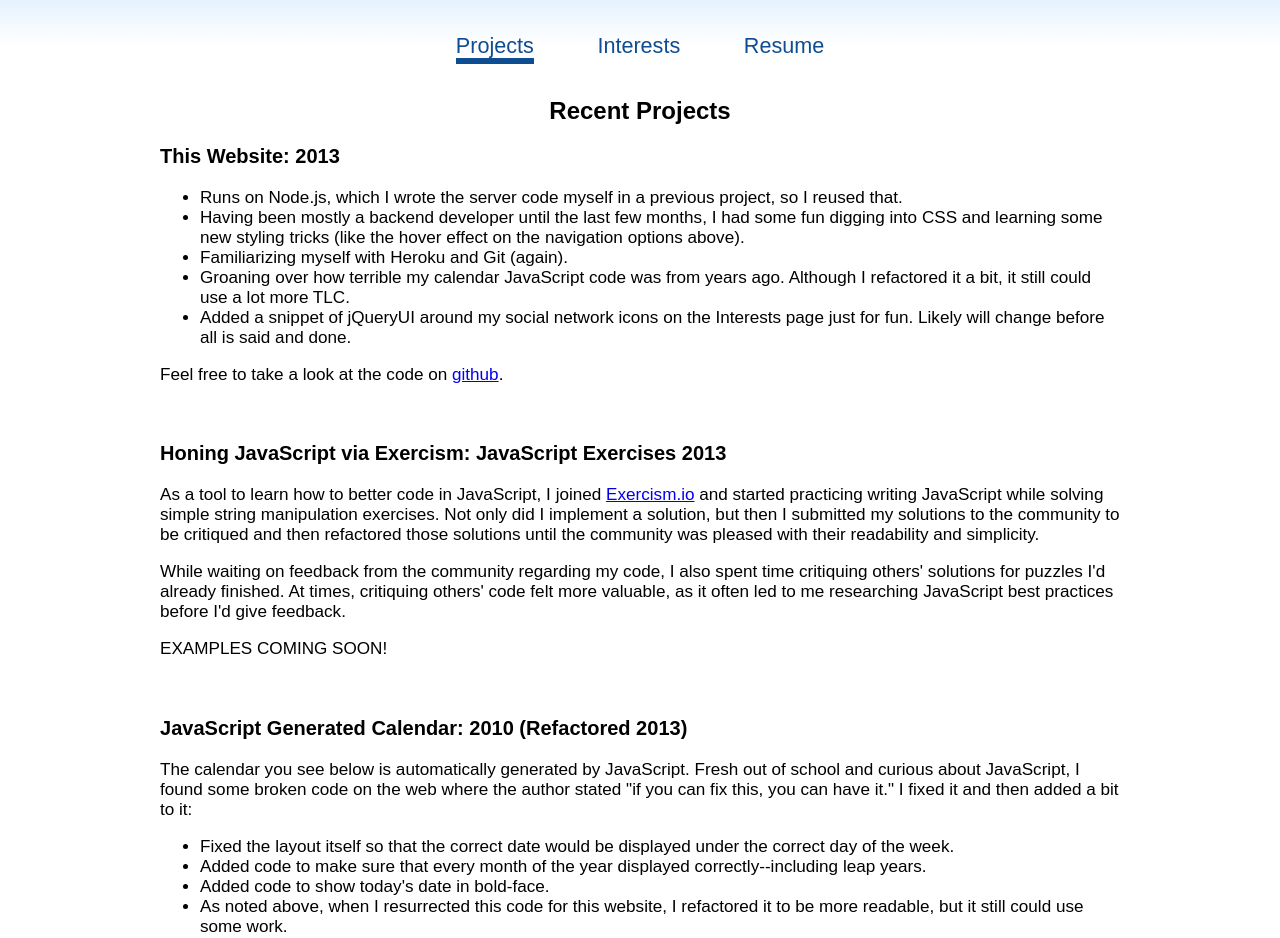
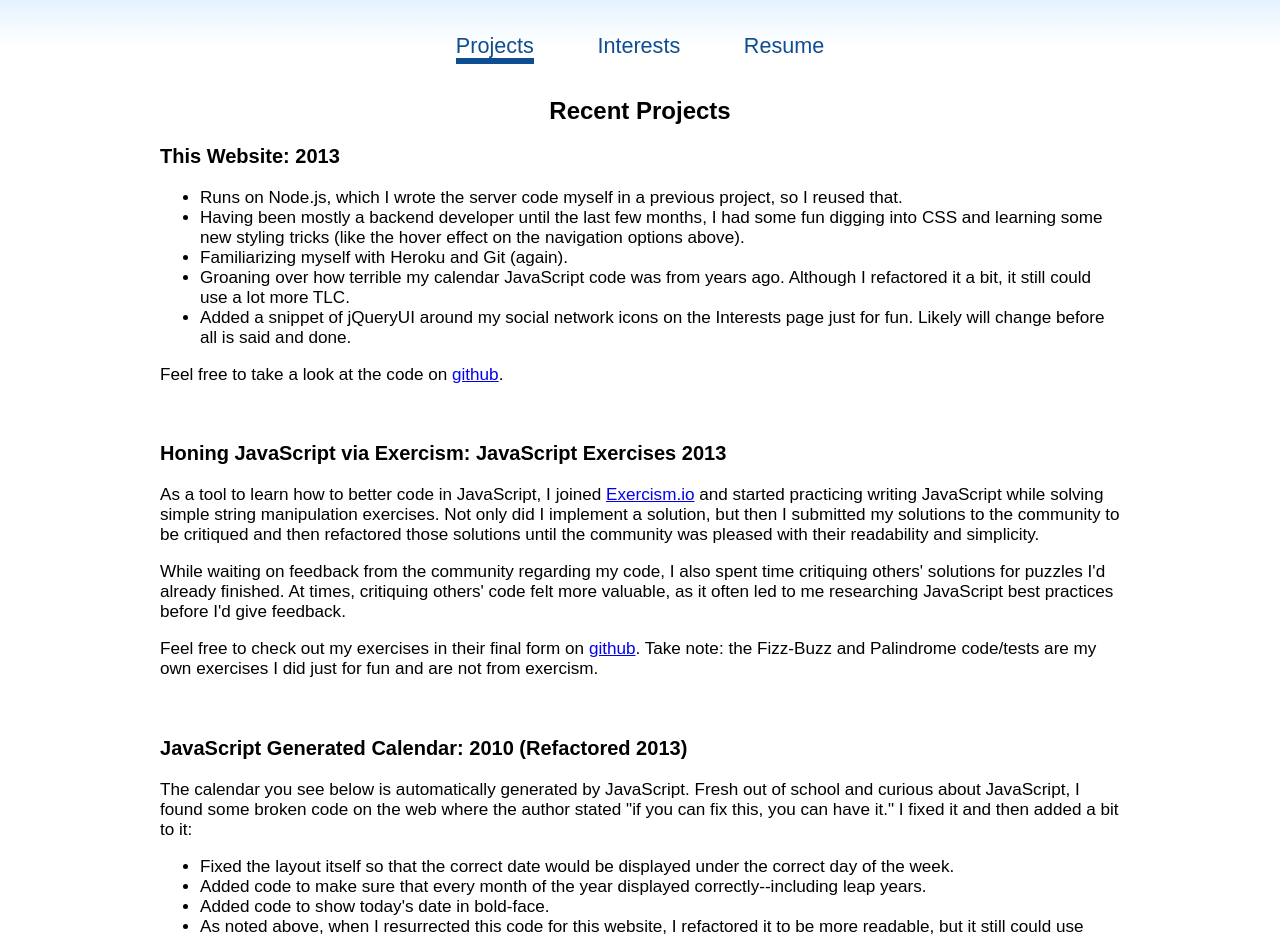
Before and after one commit to tarish/website, a website: page public/projects.html in a window 1280 px wide. Shown: the part 147-1085 px from the top of the page. Drawn offline with nearby package versions, Linux system fonts and the light colour scheme.

Commit message:
Added link to github to see exercism projects.

```diff
--- a/public/css/styles.css
+++ b/public/css/styles.css
@@ -9,7 +9,7 @@
 	margin: auto;
 	width: 75%;
 	text-align: center;
-	font-family: Arial, Helvetica, sans-serif;
+	font-family: Arial, Helvetica, sans-serif; //"pt-sans", "Helvetica Neue", Helvetica, Arial, sans-serif;
 	font-size: 1em;
 	min-width: 470px;
 }
--- a/public/projects.html
+++ b/public/projects.html
@@ -42,7 +42,7 @@
 					 and then refactored those solutions until the community was pleased with their readability and simplicity.</p>
 					<p>While waiting on feedback from the community regarding my code, I also spent time critiquing others' solutions for puzzles I'd already finished. At times,
 						critiquing others' code felt more valuable, as it often led to me researching JavaScript best practices before I'd give feedback.</p>
-					<p>EXAMPLES COMING SOON!</p>
+					<p>Feel free to check out my exercises in their final form on <a href="https://github.com/tarish/exercises/tree/master/javascript">github</a>. Take note: the Fizz-Buzz and Palindrome code/tests are my own exercises I did just for fun and are not from exercism.</p>
 				</div>
 				<br/>
 				<div id="javascript-calendar">
```
